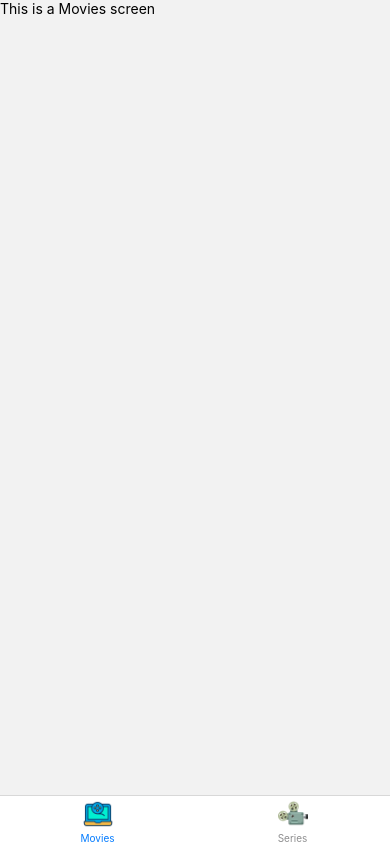
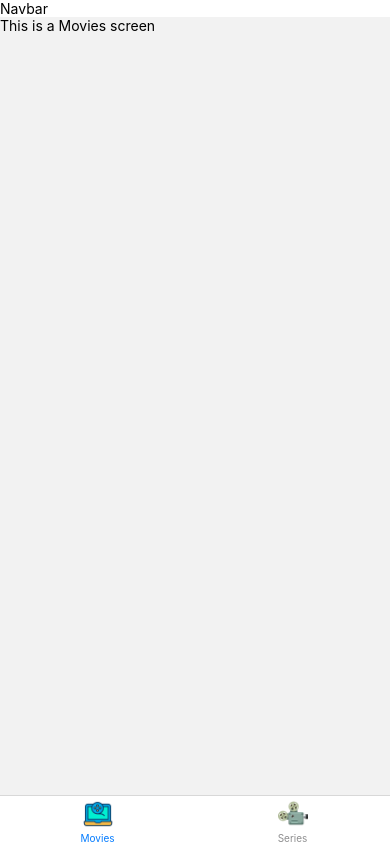
Before and after one commit to abdenassar01/aflami, a React Native app: screen / in a window 390 px wide. Built offline with nearby package versions, Linux system fonts and the light colour scheme.

Commit message:
adding a global navbar for the whole application

```diff
--- a/App.tsx
+++ b/App.tsx
@@ -6,6 +6,7 @@ import {
   useColorScheme,
 } from 'react-native';
 import Tabs from './components/Tabs';
+import Navbar from './components/utils/navbar/Navbar';
 
 const App = () => {
   const isDarkMode = useColorScheme() === 'dark';
@@ -20,6 +21,7 @@ const App = () => {
         barStyle={isDarkMode ? 'light-content' : 'dark-content'}
         backgroundColor={backgroundStyle.backgroundColor}
       />
+      <Navbar />
       <Tabs />
     </NavigationContainer>
 
--- /dev/null
+++ b/components/utils/navbar/Navbar.tsx
@@ -0,0 +1,9 @@
+import { View, Text } from 'react-native'
+
+export default function Navbar() {
+  return (
+    <View>
+      <Text>Navbar</Text>
+    </View>
+  )
+}
```
